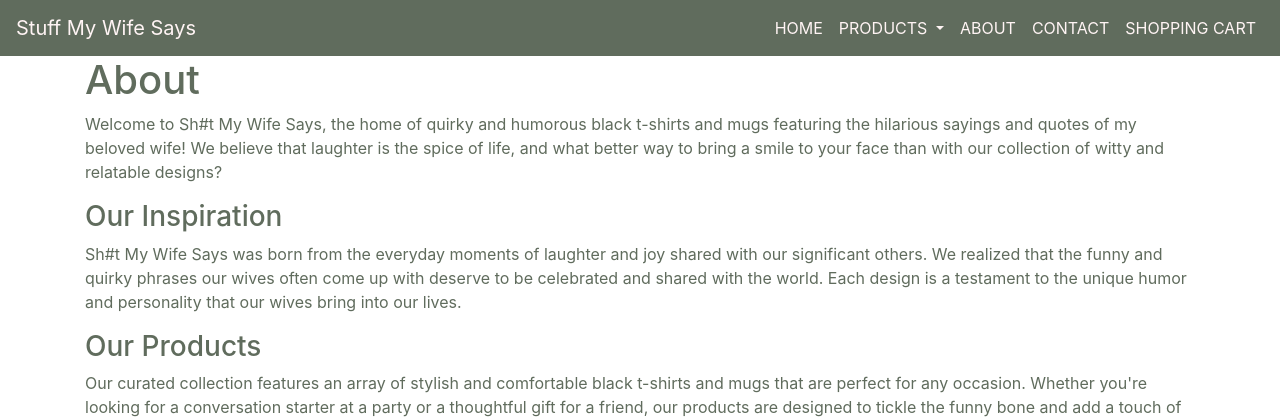
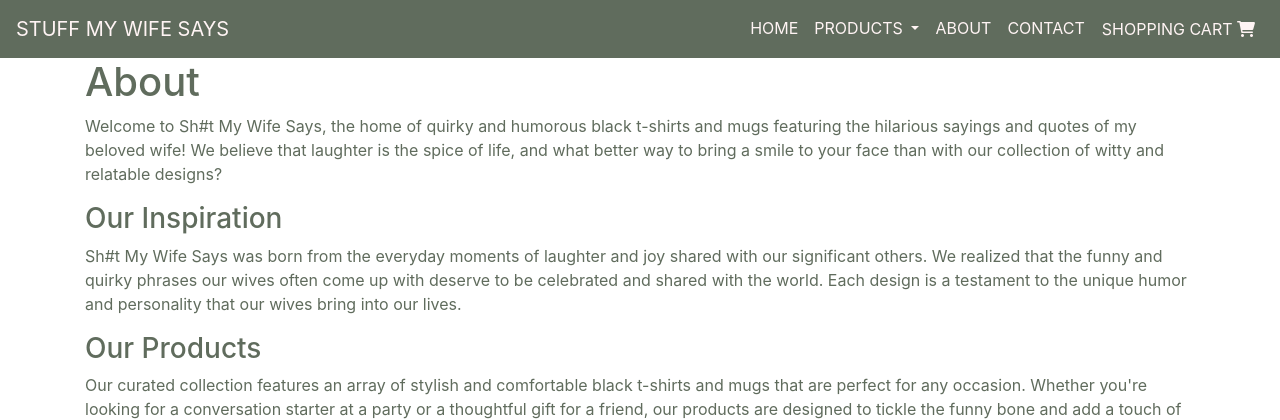
Before and after one commit to JackPflaum/StuffMyWifeSays, a Django app: page /about/ in a window 1280 px wide. Shown: the top 420 px of the page. Run offline with Django 4.2, Linux system fonts and the light colour scheme; data that the repository does not hold is empty; some libraries are stand-ins or nearby versions.

Commit message:
Added cart icon and button to 'Shopping Cart' link

```diff
--- a/Stuff_My_Wife_Says/templates/base.html
+++ b/Stuff_My_Wife_Says/templates/base.html
@@ -11,7 +11,7 @@
         <link rel="stylesheet" href="https://cdn.jsdelivr.net/npm/bootstrap@4.3.1/dist/css/bootstrap.min.css" integrity="sha384-ggOyR0iXCbMQv3Xipma34MD+dH/1fQ784/j6cY/iJTQUOhcWr7x9JvoRxT2MZw1T" crossorigin="anonymous">
         <link rel="stylesheet" type="text/css" href="{% static 'css/styles.css' %}">
         <!--contact us icons-->
-        <link rel="stylesheet" href="https://cdnjs.cloudflare.com/ajax/libs/font-awesome/5.15.3/css/all.min.css">
+        <link rel="stylesheet" href="https://cdnjs.cloudflare.com/ajax/libs/font-awesome/6.0.0-beta3/css/all.min.css">
         <!--google maps-->
         <script src="https://polyfill.io/v3/polyfill.min.js?features=default"></script>
 </head>
@@ -19,7 +19,7 @@
 <body>
 
   <nav class="navbar navbar-expand-md custom-navbar">
-    <a class="navbar-brand" href="{% url 'home' %}">Stuff My Wife Says</a>
+    <a class="navbar-brand" href="{% url 'home' %}">STUFF MY WIFE SAYS</a>
     <button class="navbar-toggler" type="button" data-toggle="collapse" data-target="#navbarNav" aria-controls="navbarNav" aria-expanded="false" aria-label="Toggle navigation">
       <span class="navbar-toggler-icon"></span>
     </button>
@@ -47,7 +47,7 @@
           <a class="nav-link" href="{% url 'contact' %}">CONTACT</a>
         </li>
         <li class="nav-item">
-          <a class="nav-link" href="{% url 'shopping_cart' %}">SHOPPING CART</a>
+          <a class="nav-link btn cart-btn" href="{% url 'shopping_cart' %}">SHOPPING CART <i class="fas fa-shopping-cart cart-icon"></i></a>
         </li>
       </ul>
     </div>
```
